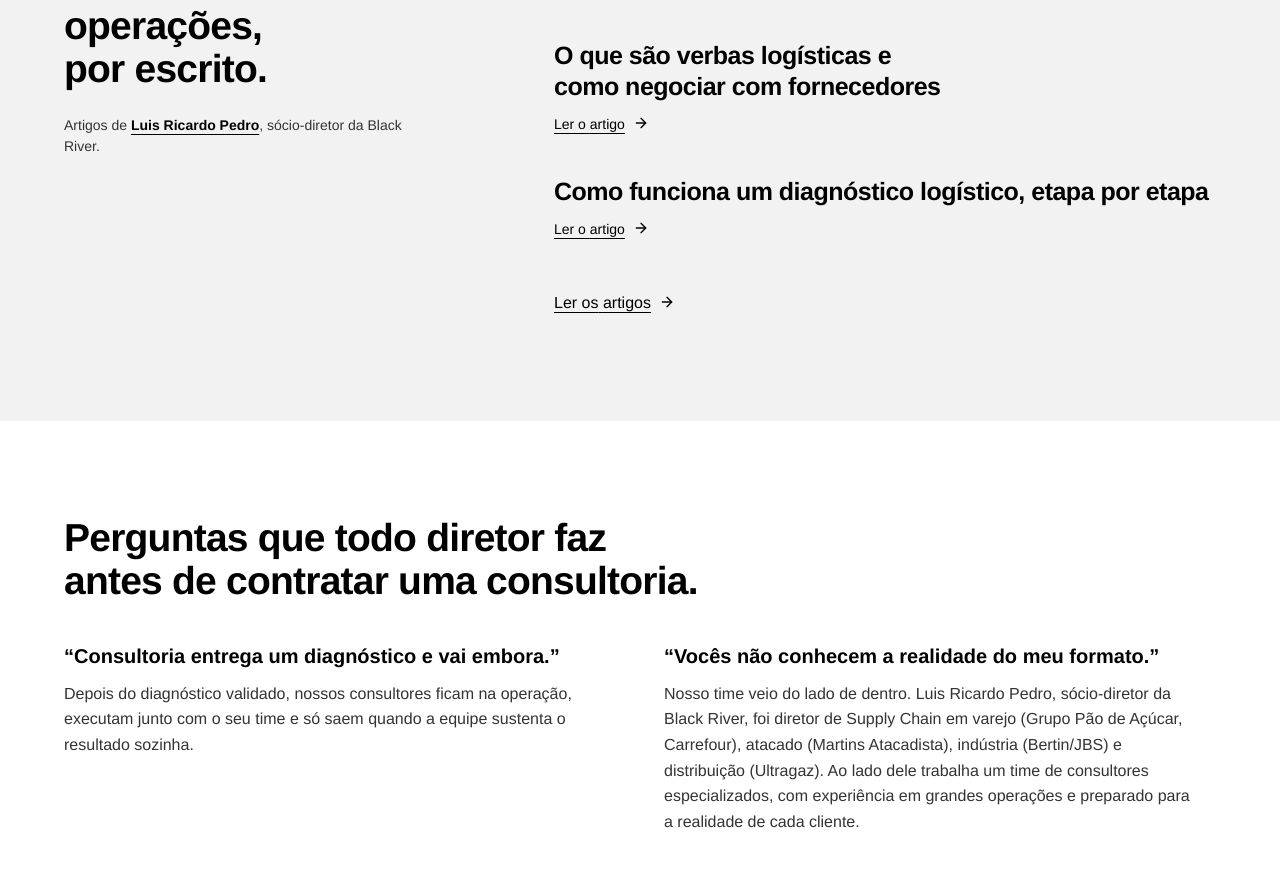
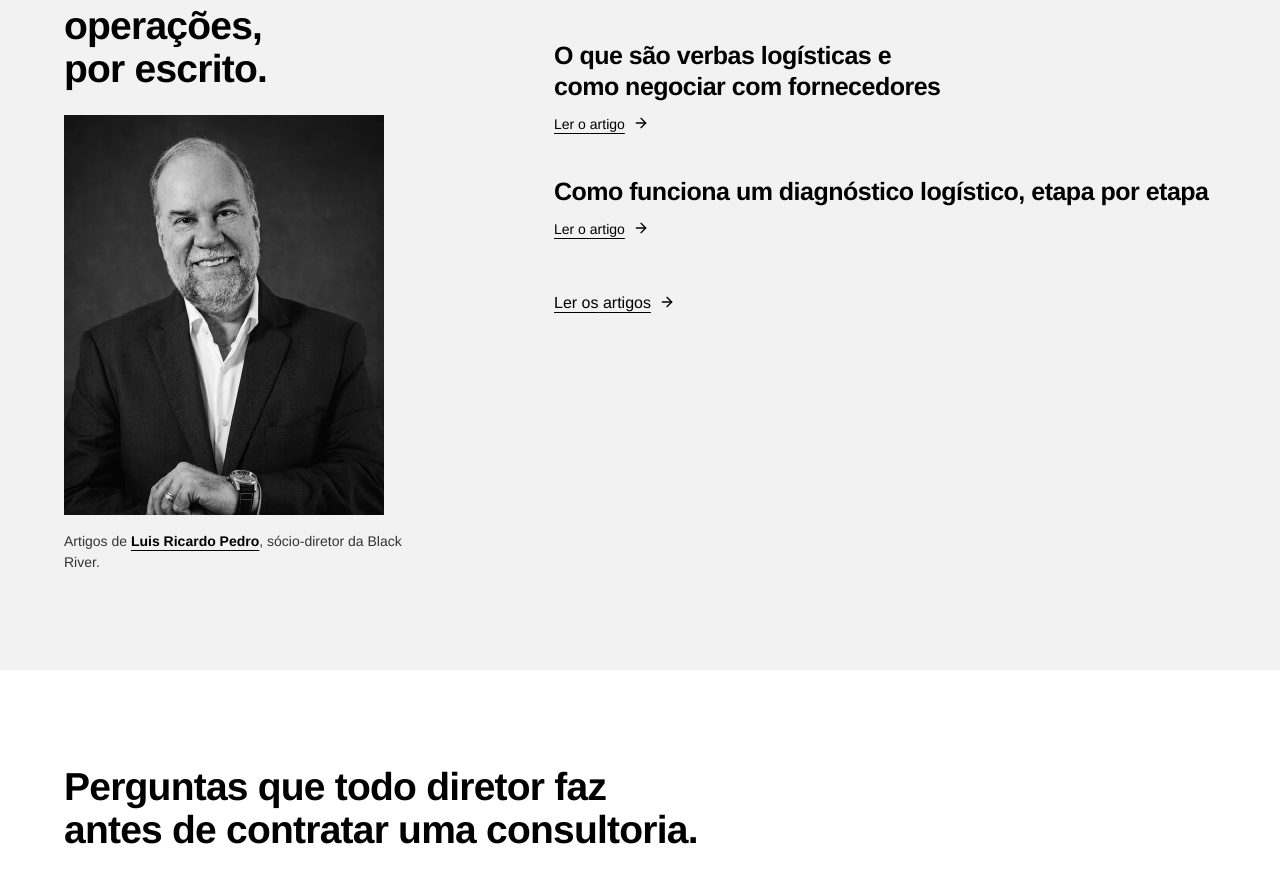
Before and after one commit to Black-River-Consultoria-Logistica/site-black-river, a Next.js app: page / in a window 1280 px wide. Shown: the part 4176-5050 px from the top of the page. Built offline with nearby package versions, Linux system fonts and the light colour scheme.

Commit message:
etapa 4: Home aprovada (marco 2), com melhorias de design e foto do Luis
Co-Authored-By: Claude Opus 5.5 <noreply@anthropic.com>
Claude-Session: https://claude.ai/code/session_01M1ZjGcowm71aBRhG9CpnrF

```diff
--- a/components/home/home-sections.tsx
+++ b/components/home/home-sections.tsx
@@ -32,7 +32,7 @@ const rotuloCard =
   "text-small font-medium text-ink underline underline-offset-4 group-hover:text-primary group-active:text-primary";
 
 // Headshot P&B do Luis (4:5). Enquanto o arquivo não chega, a seção Insights mostra só o bloco de autoria.
-const FOTO_LUIS: string | null = null; // ex.: "/fotos/luis-ricardo-pedro.webp"
+const FOTO_LUIS: string | null = "/fotos/luis-ricardo-pedro.webp";
 
 function Seta({ className }: { className?: string }) {
   return (
@@ -281,9 +281,10 @@ export function Insights() {
               <Image
                 src={FOTO_LUIS}
                 alt="Luis Ricardo Pedro, sócio-diretor da Black River"
-                width={480}
-                height={600}
-                className="aspect-[4/5] w-full max-w-[320px] object-cover grayscale"
+                width={640}
+                height={800}
+                sizes="(min-width: 1024px) 320px, 60vw"
+                className="aspect-[4/5] w-full max-w-[320px] object-cover"
               />
             )}
             <figcaption className="text-small text-ink-80">
```
Also changed, not shown: public/fotos/luis-ricardo-pedro.webp (added), 3 other files (tests, documents, lock files or other folders).
